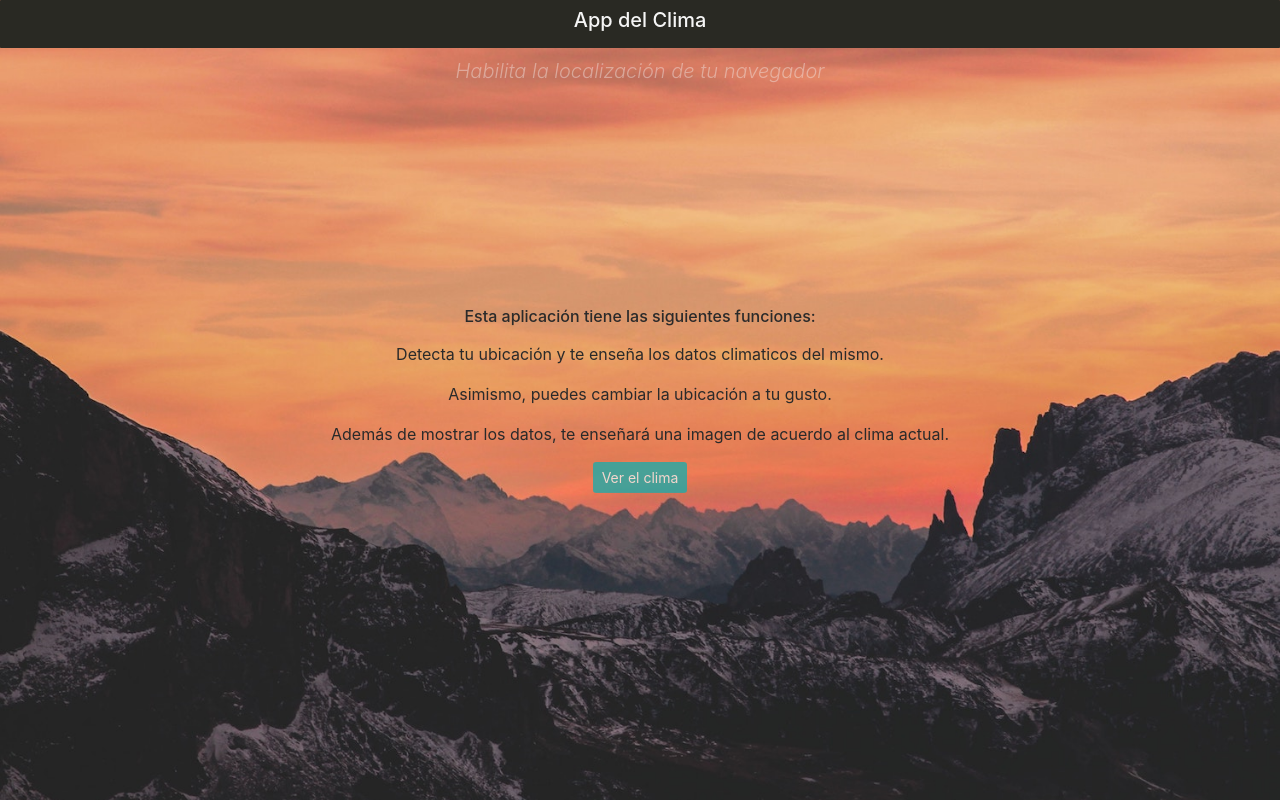
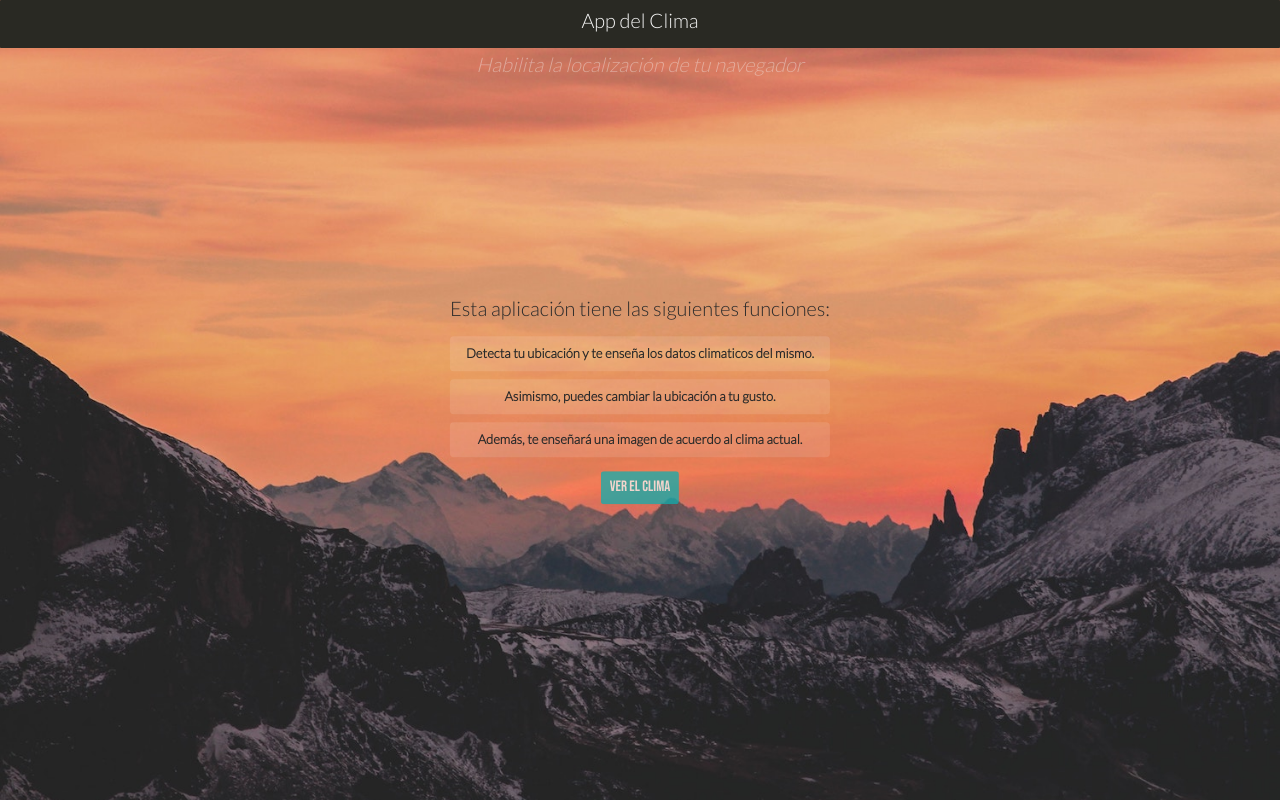
Before and after one commit to samuelrdg11/pruebatecnica, a React (Create React App) app: page / in a window 1280 px wide. Built offline with nearby package versions, Linux system fonts and the light colour scheme.

Commit message:
Inclusion de nuevas fuentes y cambios en el archivo appcss

```diff
--- a/public/index.html
+++ b/public/index.html
@@ -24,6 +24,9 @@
       work correctly both with client-side routing and a non-root public URL.
       Learn how to configure a non-root public URL by running `npm run build`.
     -->
+
+    <link href="https://fonts.googleapis.com/css2?family=Bebas+Neue&family=Lato:wght@100&family=Lato:wght@300&display=swap" rel="stylesheet">
+
     <link href="https://cdn.jsdelivr.net/npm/bootstrap@5.0.2/dist/css/bootstrap.min.css" rel="stylesheet" integrity="sha384-EVSTQN3/azprG1Anm3QDgpJLIm9Nao0Yz1ztcQTwFspd3yD65VohhpuuCOmLASjC" crossorigin="anonymous">
     <title>Aplicacion del Clima</title>
   </head>
--- a/src/App.css
+++ b/src/App.css
@@ -2,7 +2,9 @@
   align-items: center;
   text-align: center;
   color: whitesmoke;
+
 }
+
 
 body {
   background-image: url(./ImagenFondo/cover.jpg);
@@ -12,19 +14,33 @@ body {
   background-size: cover;
 }
 
+
 .funciones {
   color: #2a2a2a;
   position: absolute;
   top: 50%;
   left: 50%;
   transform: translate(-50%, -50%);
+  font-family: 'Lato', sans-serif;
+  font-weight: bold;
+  line-height: 1em;
 }
 
-@media (max-width: 400px) {
-  .funciones {
-    width: 90%;
+@media only screen and (min-width: 700px) {
+  .funciones{
+    font-size: 35px;
   }
+
 }
+
+
+.funcion {
+  font-size: 13px;
+  border-radius: 4px;
+  background: rgba(255, 255, 255, 0.114);
+
+}
+
 
 .navbar {
   background-color: rgb(41, 41, 35);
@@ -35,21 +51,27 @@ body {
 
 #tituloprincipal {
   color: whitesmoke;
+  font-family: 'Lato';
 }
 
 .mensaje {
   opacity: 40%;
+  font-family: 'Lato';
+  line-height: 1em;
 }
+
 
 .input {
   width: 100%;
   max-width: 500px;
+  font-family: "Lato";
 }
 
 .card {
   max-height: 20%;
   padding: 5px 5px;
   background-color: rgba(41, 41, 35, 0.189);
+  font-family: 'Bebas Neue';
 }
 
 .descripcion {
@@ -100,6 +122,8 @@ body {
   background-color: rgb(17, 174, 174);
   color: whitesmoke;
   opacity: 75%;
+  font-size: 15px;
+  font-family: 'Bebas Neue';
 }
 
 #currentLocation {
--- a/src/Components/Buscador.js
+++ b/src/Components/Buscador.js
@@ -48,7 +48,6 @@ const Buscador = () => {
                 else {
                     setImagenes(data.weather[0].main)
                     setClima(data)
-                    console.log(data.weather[0].main)
                 }
             })
     }
--- a/src/Components/Inicio.jsx
+++ b/src/Components/Inicio.jsx
@@ -7,10 +7,10 @@ const Inicio = () => {
     <div >
       <Navbar />
       <div className='funciones'>
-        <h6 className='mb-3'>Esta aplicación tiene las siguientes funciones:</h6>
-        <p>Detecta tu ubicación y te enseña los datos climaticos del mismo.</p>
-        <p>Asimismo, puedes cambiar la ubicación a tu gusto.</p>
-        <p>Además de mostrar los datos, te enseñará una imagen de acuerdo al clima actual.</p>
+        <h5 className='mb-3'>Esta aplicación tiene las siguientes funciones:</h5>
+        <p className='funcion mb-2'>Detecta tu ubicación y te enseña los datos climaticos del mismo.</p>
+        <p className='funcion mb-2'>Asimismo, puedes cambiar la ubicación a tu gusto.</p>
+        <p className='funcion mb-2'>Además, te enseñará una imagen de acuerdo al clima actual.</p>
         <Link to="/Buscar" className="btn btn-outline btn-sm mx-1" id='boton'>Ver el clima</Link>
       </div>
     </div>
```
